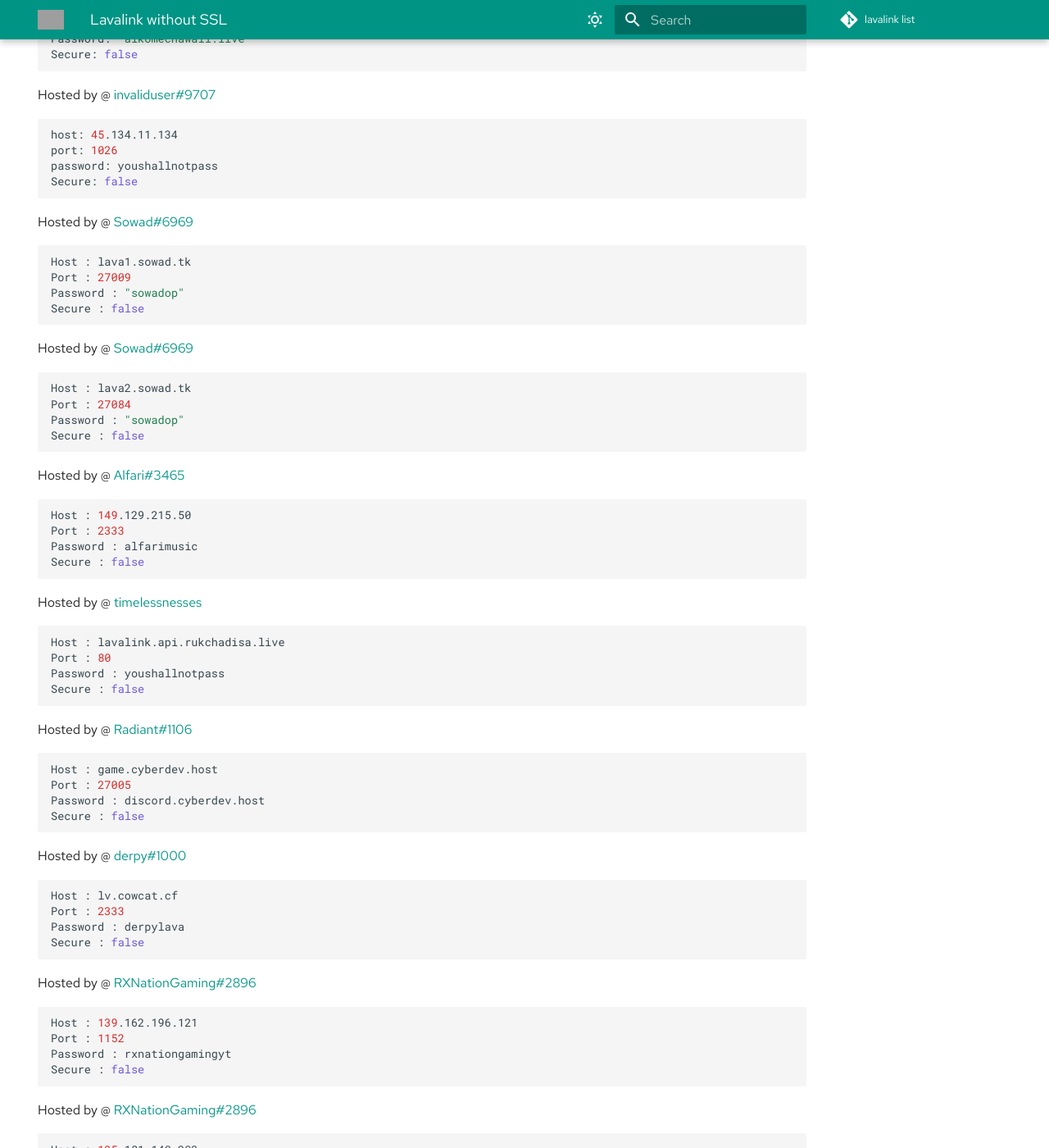
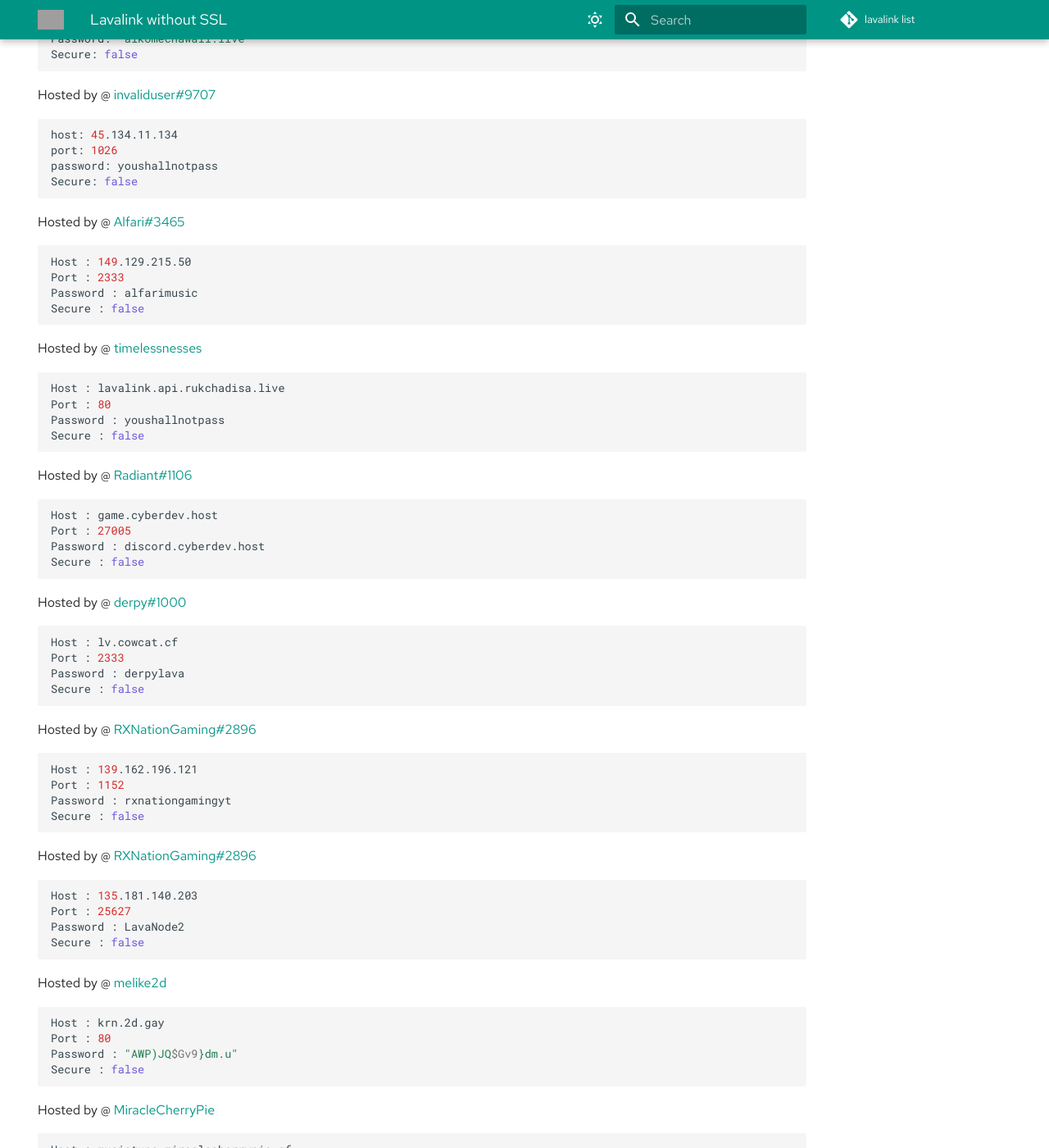
Before and after one commit to DarrenOfficial/lavalink-list, an MkDocs documentation site: the page built from docs/NoSSL/lavalink-without-ssl.md, in a window 1280 px wide and 1400 px high, scrolled down 2136 px. Shown: the whole window at 82% size. Built offline with MkDocs 1.6.1 and Material for MkDocs 9.7.7, drawn with Linux system fonts in a browser that asks for light colours; comment, search, counter and statistics services are not loaded; some of the changed text lies outside the part shown; grey boxes are pictures that could not be loaded.

Commit message:
Update lavalink-without-ssl.md

````diff
--- a/docs/NoSSL/lavalink-without-ssl.md
+++ b/docs/NoSSL/lavalink-without-ssl.md
@@ -115,21 +115,6 @@ password: youshallnotpass
 Secure: false
 ```
 
-Hosted by @ [Sowad#6969](https://discord.gg/yTvhknzeW6)
-```bash
-Host : lava1.sowad.tk
-Port : 27009
-Password : "sowadop"
-Secure : false
-```
-
-Hosted by @ [Sowad#6969](https://discord.gg/yTvhknzeW6)
-```bash
-Host : lava2.sowad.tk
-Port : 27084
-Password : "sowadop"
-Secure : false
-```
 Hosted by @ [Alfari#3465](https://discord.gg/ZNKNY3RpRg)
 ```bash
 Host : 149.129.215.50
@@ -192,3 +177,12 @@ Port : 8880
 Password : KawaiiOnyanisbetter!!!!
 Secure : false
 ```
+
+
+Hosted by @ [AikoNee#1652](https://github.com/AikoNee)
+```bash
+Host : moe.aikomechawaii.live
+Port : 5052
+Password : aikomechawaii.live
+Secure : false
+```
````
